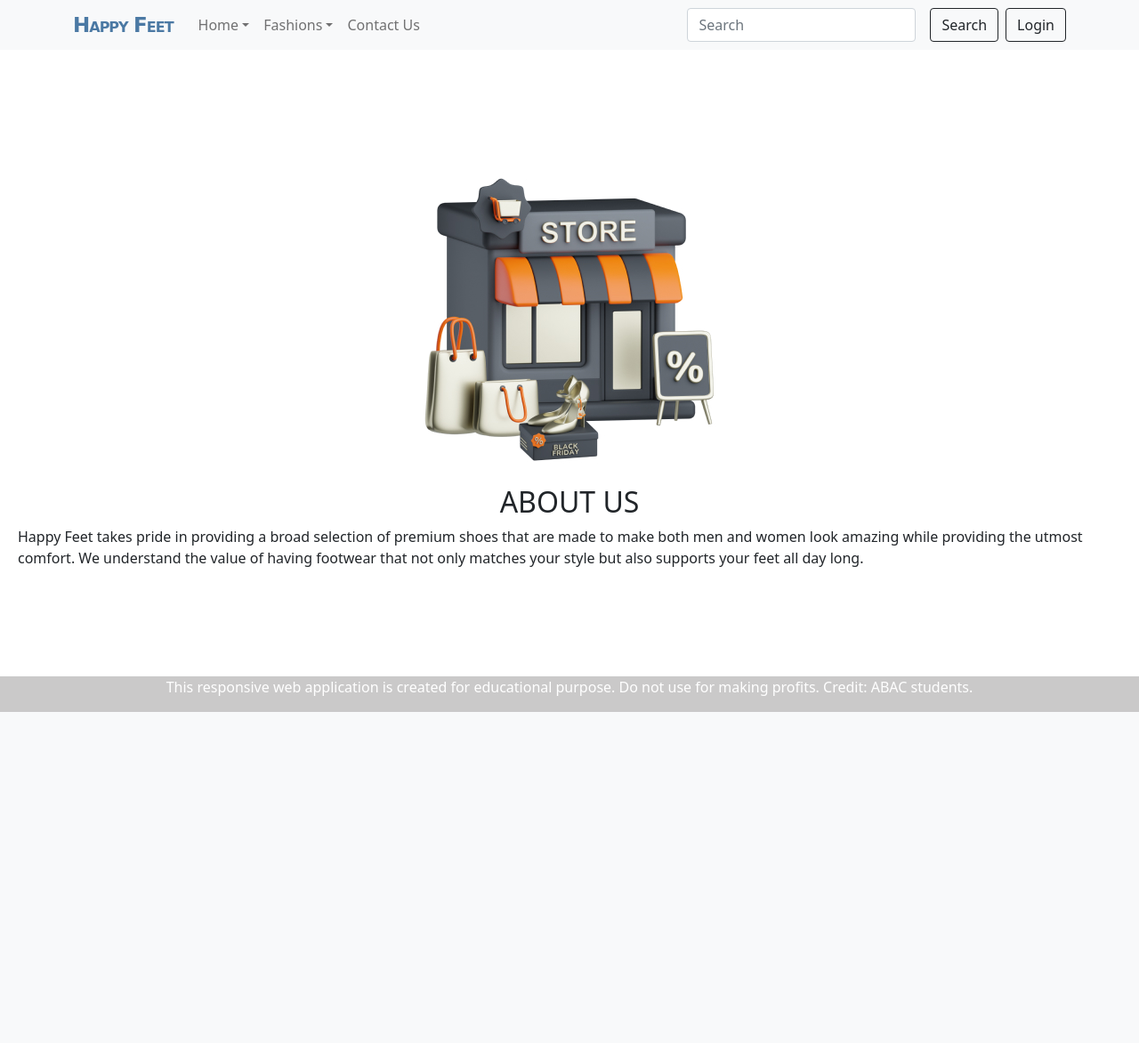
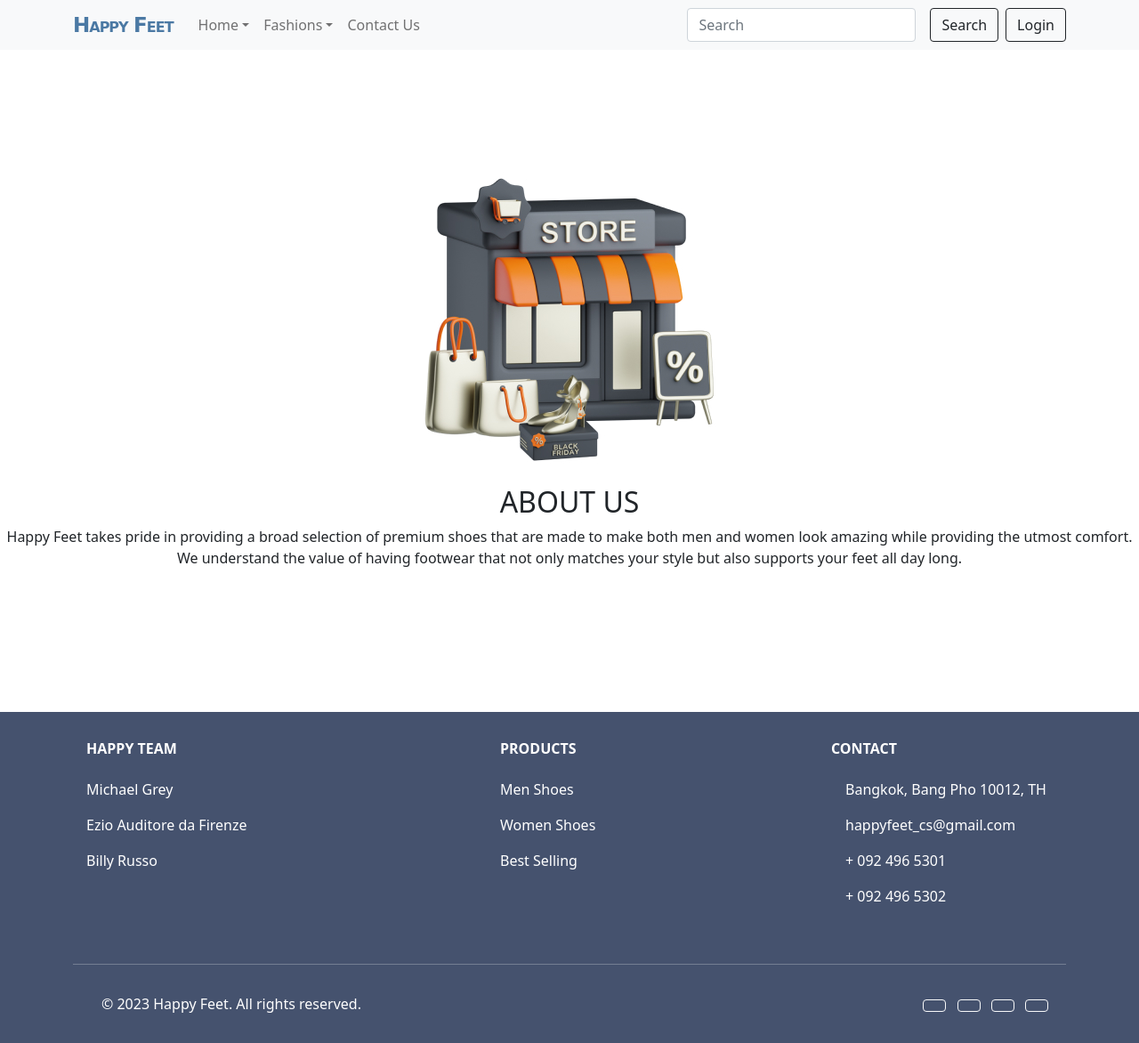
Before and after one commit to yamerooo123/SeniorProject1, a Django app: page /aboutus/ in a window 1280 px wide. Shown: the whole page at 89% size. Before the commit the page ends 800 px from the top, so only its background shows below. Run offline with Django 4.2, Linux system fonts and the light colour scheme; some libraries are stand-ins or nearby versions.

Commit message:
Initial commit

```diff
--- /dev/null
+++ b/Procfile.txt
@@ -0,0 +1 @@
+web: gunicorn hello.wsgi
--- /dev/null
+++ b/hello/Static/css/Style3.css
@@ -0,0 +1,13 @@
+#navbar-logo {
+    font-family: "Comic Sans MS", cursive, sans-serif;
+    font-size: 23px;
+    letter-spacing: -1px;
+    word-spacing: -0.6px;
+    color: #4B79A4;
+    font-weight: 700;
+    text-decoration: none solid rgb(68, 68, 68);
+    font-style: normal;
+    font-variant: small-caps;
+    text-transform: capitalize;
+    margin-right: 20px;
+    }
--- a/hello/templates/aboutus.html
+++ b/hello/templates/aboutus.html
@@ -1,16 +1,53 @@
 <!DOCTYPE html>
-{%load static%}
-<html>
+{% load static %}
+<html lang="en">
+
 <head>
-        <meta name="viewport" content="width=device-width, initial-scale=1">
-        <meta charset="utf-8">
+    <meta charset="UTF-8">
+    <meta name="viewport" content="width=device-width, initial-scale=1.0">
+    <title>About Us</title>
+    <link rel="stylesheet" href="{% static 'css/Style3.css' %}">
+    <link rel="stylesheet" href="https://maxcdn.bootstrapcdn.com/bootstrap/4.0.0/css/bootstrap.min.css">
     <link rel="stylesheet" href="https://cdn.jsdelivr.net/npm/bootstrap@5.0.0/dist/css/bootstrap.min.css">
-        <link rel="stylesheet" href="{% static 'css/style.css' %}">
     <script src="https://code.jquery.com/jquery-3.6.0.min.js"></script>
     <script src="https://cdn.jsdelivr.net/npm/bootstrap@5.0.0/dist/js/bootstrap.bundle.min.js"></script>
+    <style>
+        body {
+            margin: 0;
+            padding: 0;
+        }
 
-        <title>About Us</title>
+        .aboutus {
+            display: flex;
+            flex-direction: column;
+            align-items: center;
+            justify-content: center;
+            min-height: 100vh;
+        }
+
+        footer {
+            background-color: #45526e;
+            color: white;
+        }
+
+        .footer-links {
+            display: flex;
+            flex-wrap: wrap;
+            justify-content: space-between;
+            padding: 2rem 0;
+        }
+
+        .footer-links a {
+            color: white;
+            text-decoration: none;
+        }
+
+        .footer-links a:hover {
+            text-decoration: underline;
+        }
+    </style>
 </head>
+
 <body>
   <nav class="navbar navbar-expand-sm navbar-light bg-light fixed-top">
     <div class="container">
@@ -60,22 +97,88 @@
                   Login
                  </a>
               {% endif %}
-
           </form>
         </div>
     </div>
 </nav>
 
-        <div class="aboutus" id="aboutus" style="display: flex; flex-direction: column; align-items: center; justify-content: center; height: 100vh;">
-          <img src="{% static 'css/store.jpg' %}">
+    <div class="aboutus" id="aboutus">
+        <img src="{% static 'css/store.jpg' %}" class="aboutus-image">
         <h2>ABOUT US</h2>
-              <p>Happy Feet takes pride in providing a broad selection of premium shoes that are made to make both men and women look amazing while providing the utmost comfort. We understand the value of having footwear that not only matches your style but also supports your feet all day long.</p>
+        <center><p>Happy Feet takes pride in providing a broad selection of premium shoes that are made to make both men and women
+            look amazing while providing the utmost comfort. We understand the value of having footwear that not only matches
+            your style but also supports your feet all day long.</p></center>
     </div>
 
-          <div class="footer">
-            <center><p>This responsive web application is created for educational purpose. Do not use for making profits. Credit: ABAC students.</p></center>
+    <footer>
+        <div class="container">
+            <div class="footer-links">
+                <div class="col-md-3 col-lg-3 col-xl-3">
+                    <h6 class="text-uppercase mb-4 font-weight-bold">Happy Team</h6>
+                    <p>
+                       <a href="{% url 'homepage' %}" >Michael Grey</a>
+                    </p>
+                    <p>
+                      <a href="{% url 'homepage' %}" >Ezio Auditore da Firenze</a>
+                   </p>
+                   <p>
+                    <a href="{% url 'homepage' %}" >Billy Russo</a>
+                 </p>
                 </div>
 
+                <div class="col-md-2 col-lg-2 col-xl-2">
+                    <h6 class="text-uppercase mb-4 font-weight-bold">Products</h6>
+                    <p>
+                        <a href="{% url 'menshoes' %}" class="text-white">Men Shoes</a>
+                    </p>
+                    <p>
+                        <a href="{% url 'womenshoes' %}" class="text-white">Women Shoes</a>
+                    </p>
+                    <p>
+                        <a href="#" class="text-white">Best Selling</a>
+                    </p>
+                </div>
 
+                <div class="col-md-4 col-lg-3 col-xl-3">
+                    <h6 class="text-uppercase mb-4 font-weight-bold">Contact</h6>
+                    <p><i class="fas fa-home mr-3"></i> Bangkok, Bang Pho 10012, TH</p>
+                    <p><i class="fas fa-envelope mr-3"></i> happyfeet_cs@gmail.com</p>
+                    <p><i class="fas fa-phone mr-3"></i> + 092 496 5301 </p>
+                    <p><i class="fas fa-print mr-3"></i> + 092 496 5302</p>
+                </div>
+            </div>
+
+            <hr class="my-3">
+
+            <section class="p-3 pt-0">
+                <div class="row d-flex align-items-center">
+                    <div class="col-md-7 col-lg-8 text-center text-md-start">
+                        <div class="p-3">
+                            &copy; 2023 Happy Feet. All rights reserved.
+                        </div>
+                    </div>
+
+                    <div class="col-md-5 col-lg-4 ml-lg-0 text-center text-md-end">
+                        <a class="btn btn-outline-light btn-floating m-1" href="#" role="button">
+                            <i class="fab fa-facebook-f"></i>
+                        </a>
+                        <a class="btn btn-outline-light btn-floating m-1" href="#" role="button">
+                            <i class="fab fa-twitter"></i>
+                        </a>
+                        <a class="btn btn-outline-light btn-floating m-1" href="#" role="button">
+                            <i class="fab fa-google"></i>
+                        </a>
+                        <a class="btn btn-outline-light btn-floating m-1" href="#" role="button">
+                            <i class="fab fa-instagram"></i>
+                        </a>
+                    </div>
+                </div>
+            </section>
+        </div>
+    </footer>
+    <script src="https://code.jquery.com/jquery-3.2.1.slim.min.js"></script>
+    <script src="https://cdnjs.cloudflare.com/ajax/libs/popper.js/1.12.9/umd/popper.min.js"></script>
+    <script src="https://maxcdn.bootstrapcdn.com/bootstrap/4.0.0/js/bootstrap.min.js"></script>
 </body>
+
 </html>
--- a/hello/templates/howtobuy.html
+++ b/hello/templates/howtobuy.html
@@ -81,7 +81,6 @@
           <div class="footer">
             <center><p>This responsive web application is created for educational purpose. Do not use for making profits. Credit: ABAC students.</p></center>
           </div>
+    </body>
 
-
-    </body>
 </html>
```
Also changed, not shown: hello/templates/user_settings.html (+13 -22 lines), db.sqlite3. Lines whose indentation alone changed are shown as unchanged.
